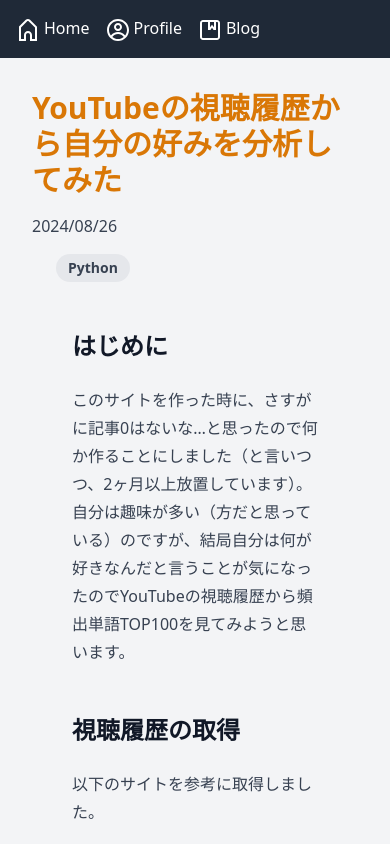
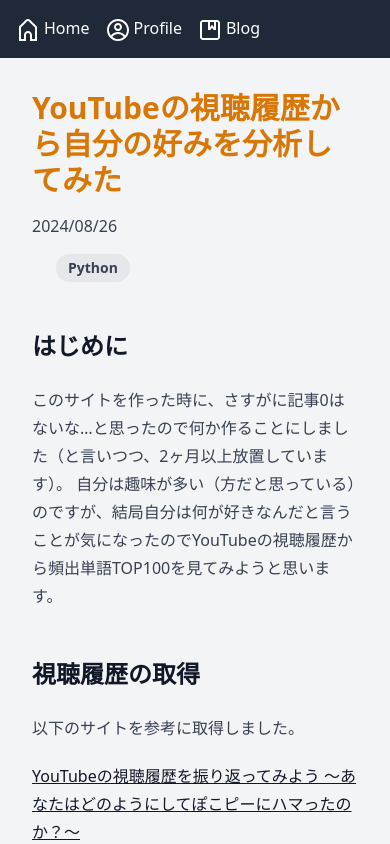
Before and after one commit to masatomo57/mathatomo-homepage, a Next.js app in the folder homepage/: page /blog/20240826 in a window 390 px wide. Shown: the top 844 px of the page. Built offline with nearby package versions, Linux system fonts and the light colour scheme.

Commit message:
ブログページの左右マージンをレスポンシブに変更

```diff
--- a/homepage/src/app/blog/[id]/page.tsx
+++ b/homepage/src/app/blog/[id]/page.tsx
@@ -26,7 +26,7 @@
               </span>
           ))}
       </div>
-      <div className="px-10 pt-4 pb-2">
+      <div className="px-0 md:px-10 pt-4 pb-2">
         <article className="prose mt-4 !max-w-none">
           <ReactMarkdown>{content}</ReactMarkdown>
         </article>
```
